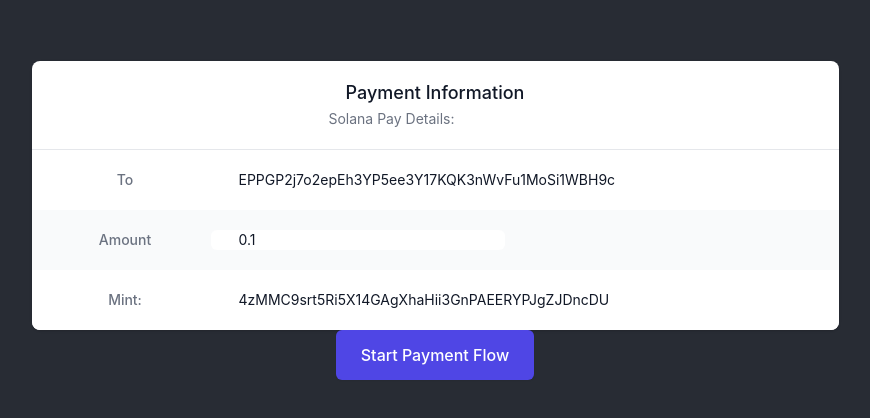
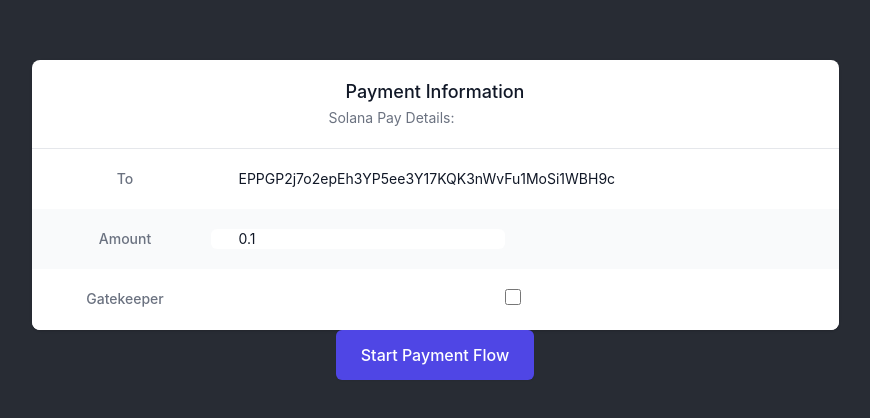
Before and after one commit to identity-com/socure-poc, a React (Create React App) app in the folder solana-pay-ext-ui/: page / in a window 1280 px wide. Shown: the part 180-598 px from the top of the page, without its empty margins (205-1075 px from the left). Built offline with nearby package versions, Linux system fonts and the light colour scheme.

Commit message:
feature: gatekeeperNetwork check is configurable

```diff
--- a/solana-pay-ext-ui/src/components/SolanaPay/SolanaPayInfo.tsx
+++ b/solana-pay-ext-ui/src/components/SolanaPay/SolanaPayInfo.tsx
@@ -25,9 +25,13 @@
             <dt className="text-sm font-medium text-gray-500">Amount</dt>
             <dd className="mt-1 text-sm text-gray-900 sm:col-span-2 sm:mt-0">{(Number(paymentInfo.amount) / 1000000)}</dd>
           </div>
+          {/*<div className="bg-white px-4 py-5 sm:grid sm:grid-cols-5 sm:gap-4 sm:px-6">*/}
+          {/*  <dt className="text-sm font-medium text-gray-500">Mint</dt>*/}
+          {/*  <dd className="mt-1 text-sm text-gray-900 sm:col-span-2 sm:mt-0">{paymentInfo.mint}</dd>*/}
+          {/*</div>*/}
           <div className="bg-white px-4 py-5 sm:grid sm:grid-cols-5 sm:gap-4 sm:px-6">
-            <dt className="text-sm font-medium text-gray-500">Mint:</dt>
-            <dd className="mt-1 text-sm text-gray-900 sm:col-span-2 sm:mt-0">{paymentInfo.mint}</dd>
+            <dt className="text-sm font-medium text-gray-500">Gatekeeper</dt>
+            <dd className="mt-1 text-sm text-gray-900 sm:col-span-2 sm:mt-0">{paymentInfo.gatekeeperNetwork ? "Yes" : "No"}</dd>
           </div>
         </dl>
       </div>
--- a/solana-pay-ext-ui/src/components/SolanaPay/SolanaPayInput.tsx
+++ b/solana-pay-ext-ui/src/components/SolanaPay/SolanaPayInput.tsx
@@ -7,6 +7,12 @@
 }
 
 export default function SolanaPayInput({paymentInfo, setPaymentInfo}: SolanaPayInputProps) {
+
+  const setGatekeeperNetwork = (checked: boolean) => {
+    const gatekeeperNetwork = checked ? 'tgnuXXNMDLK8dy7Xm1TdeGyc95MDym4bvAQCwcW21Bf' : undefined;
+    setPaymentInfo({...paymentInfo, gatekeeperNetwork});
+  }
+
 
   const setToWallet = (value: string) => {
     try {
@@ -74,17 +80,31 @@
                 />
             </dd>
           </div>
+          {/*<div className="bg-white px-4 py-5 sm:grid sm:grid-cols-5 sm:gap-4 sm:px-6">*/}
+          {/*  <dt className="text-sm font-medium text-gray-500">Mint</dt>*/}
+          {/*  <dd className="mt-1 text-sm text-gray-900 sm:col-span-4 sm:mt-0">*/}
+          {/*    <input*/}
+          {/*      type="text"*/}
+          {/*      name="mint"*/}
+          {/*      id="mint"*/}
+          {/*      className="block w-full rounded-md border-gray-300 pl-7 pr-12 focus:border-indigo-500 focus:ring-indigo-500 sm:text-sm"*/}
+          {/*      // value={Number(paymentInfo.amount) / 1000000}*/}
+          {/*      defaultValue={paymentInfo.mint}*/}
+          {/*      onChange={(e) => setMint(e.target.value)}*/}
+          {/*    />*/}
+          {/*  </dd>*/}
+          {/*</div>*/}
           <div className="bg-white px-4 py-5 sm:grid sm:grid-cols-5 sm:gap-4 sm:px-6">
-            <dt className="text-sm font-medium text-gray-500">Mint:</dt>
+            <dt className="text-sm font-medium text-gray-500">Gatekeeper</dt>
             <dd className="mt-1 text-sm text-gray-900 sm:col-span-4 sm:mt-0">
               <input
-                type="text"
-                name="mint"
-                id="mint"
-                className="block w-full rounded-md border-gray-300 pl-7 pr-12 focus:border-indigo-500 focus:ring-indigo-500 sm:text-sm"
-                // value={Number(paymentInfo.amount) / 1000000}
-                defaultValue={paymentInfo.mint}
-                onChange={(e) => setMint(e.target.value)}
+                id="gatekeeperNetwork"
+                aria-describedby="comments-description"
+                name="gatekeeperNetwork"
+                type="checkbox"
+                className="h-4 w-4 rounded border-gray-300 text-indigo-600 focus:ring-indigo-500"
+                defaultChecked={!!paymentInfo.gatekeeperNetwork}
+                onChange={(e) => setGatekeeperNetwork(e.target.checked)}
               />
             </dd>
           </div>
--- a/solana-pay-ext-ui/src/components/SolanaPay/types.ts
+++ b/solana-pay-ext-ui/src/components/SolanaPay/types.ts
@@ -18,6 +18,7 @@
   mint: string // base58
   fromWallet?: string // base58
   toWallet: string // base58
+  gatekeeperNetwork?: string // base58
   amount: number | bigint,
 }
 
```
Also changed, not shown: 2 other files (tests, documents, lock files or other folders).
